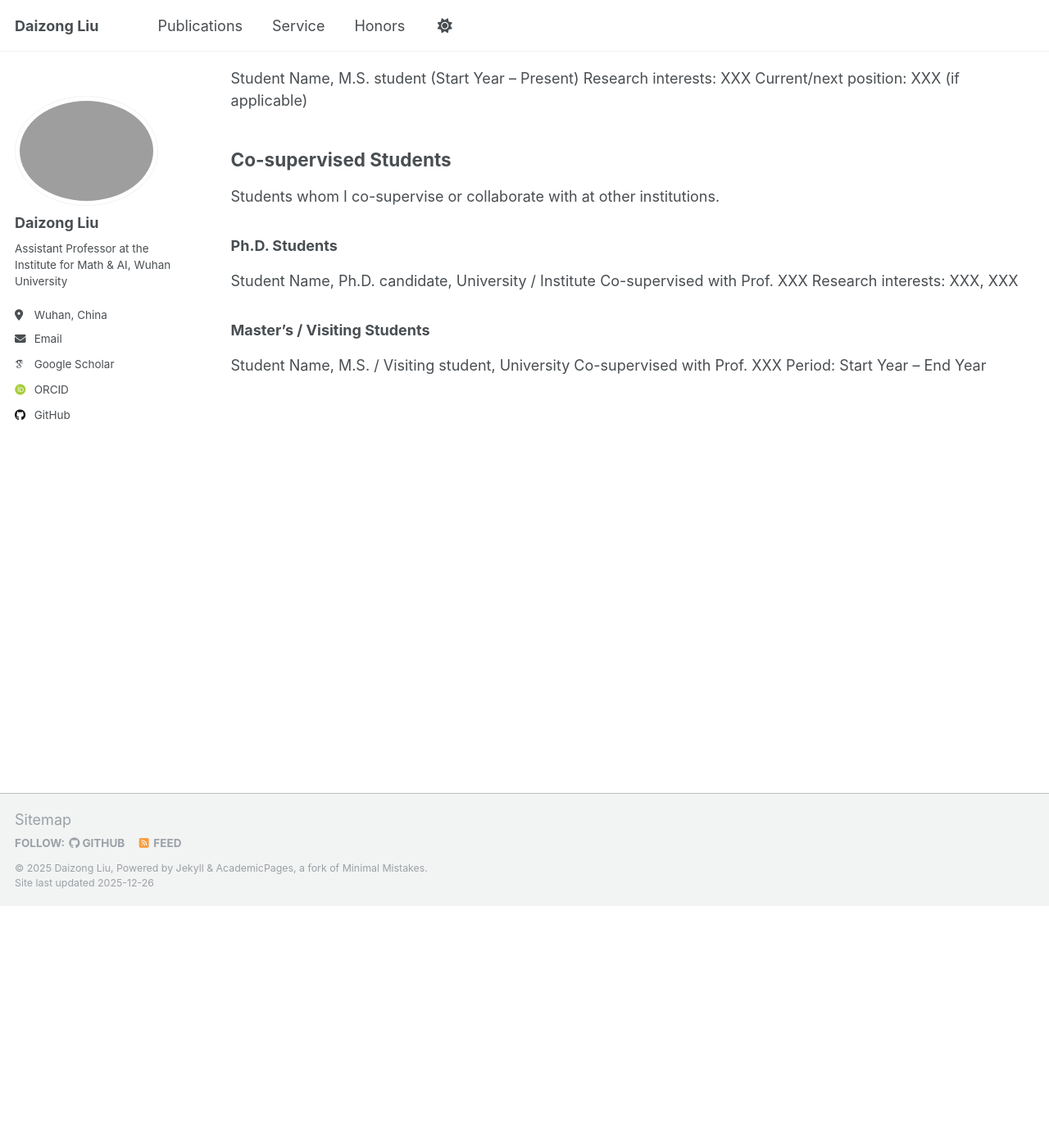
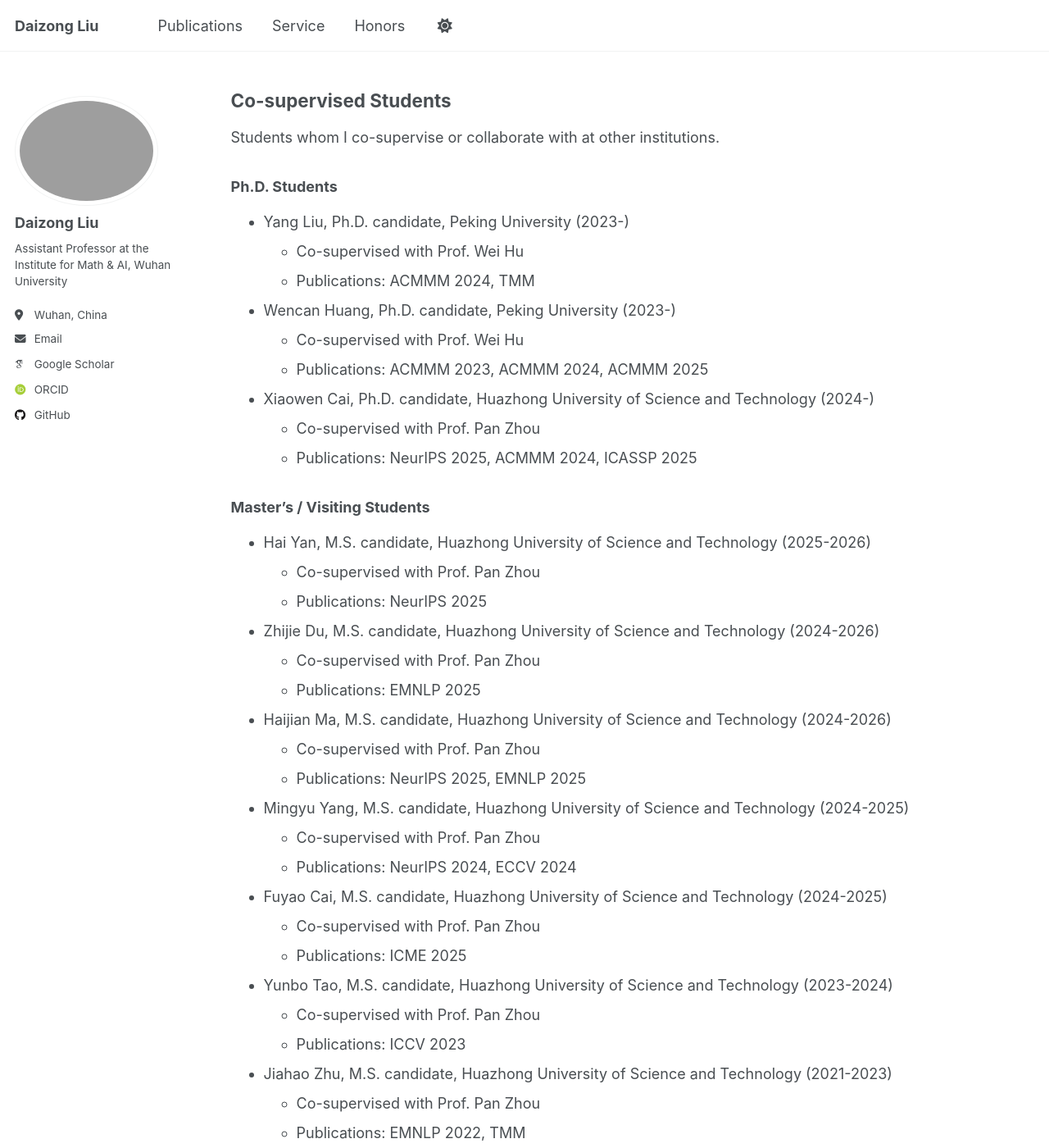
Before and after one commit to liudaizong/liudaizong.github.io, a Jekyll site: the page built from _pages/student.md, in a window 1280 px wide and 1400 px high, scrolled down 295 px. Shown: the whole window at 82% size. Built offline with Jekyll 4.4.1, drawn with Linux system fonts in a browser that asks for light colours; some web fonts are replaced; some of the changed text lies outside the part shown.

Commit message:
Update student.md

```diff
--- a/_pages/student.md
+++ b/_pages/student.md
@@ -12,22 +12,54 @@ Students for whom I serve as the primary supervisor at Wuhan University.
 
 ### Master’s Students
 
-Student Name, M.S. student (Start Year – Present)
-Research interests: XXX
-Current/next position: XXX (if applicable)
-
 ## Co-supervised Students
 
 Students whom I co-supervise or collaborate with at other institutions.
 
 ### Ph.D. Students
 
-Student Name, Ph.D. candidate, University / Institute
-Co-supervised with Prof. XXX
-Research interests: XXX, XXX
+* Yang Liu, Ph.D. candidate, Peking University (2023-)
+  * Co-supervised with Prof. Wei Hu
+  * Publications: ACMMM 2024, TMM
+
+* Wencan Huang, Ph.D. candidate, Peking University (2023-)
+  * Co-supervised with Prof. Wei Hu
+  * Publications: ACMMM 2023, ACMMM 2024, ACMMM 2025
+
+* Xiaowen Cai, Ph.D. candidate, Huazhong University of Science and Technology (2024-)
+  * Co-supervised with Prof. Pan Zhou
+  * Publications: NeurIPS 2025, ACMMM 2024, ICASSP 2025
 
 ### Master’s / Visiting Students
 
-Student Name, M.S. / Visiting student, University
-Co-supervised with Prof. XXX
-Period: Start Year – End Year
+* Hai Yan, M.S. candidate, Huazhong University of Science and Technology (2025-2026)
+  * Co-supervised with Prof. Pan Zhou
+  * Publications: NeurIPS 2025
+
+* Zhijie Du, M.S. candidate, Huazhong University of Science and Technology (2024-2026)
+  * Co-supervised with Prof. Pan Zhou
+  * Publications: EMNLP 2025
+
+* Haijian Ma, M.S. candidate, Huazhong University of Science and Technology (2024-2026)
+  * Co-supervised with Prof. Pan Zhou
+  * Publications: NeurIPS 2025, EMNLP 2025
+
+* Mingyu Yang, M.S. candidate, Huazhong University of Science and Technology (2024-2025)
+  * Co-supervised with Prof. Pan Zhou
+  * Publications: NeurIPS 2024, ECCV 2024
+
+* Fuyao Cai, M.S. candidate, Huazhong University of Science and Technology (2024-2025)
+  * Co-supervised with Prof. Pan Zhou
+  * Publications: ICME 2025
+
+* Yunbo Tao, M.S. candidate, Huazhong University of Science and Technology (2023-2024)
+  * Co-supervised with Prof. Pan Zhou
+  * Publications: ICCV 2023
+
+* Jiahao Zhu, M.S. candidate, Huazhong University of Science and Technology (2021-2023)
+  * Co-supervised with Prof. Pan Zhou
+  * Publications: EMNLP 2022, TMM
+
+* Zeyu Xiong, M.S. candidate, Huazhong University of Science and Technology (2021-2023)
+  * Co-supervised with Prof. Pan Zhou
+  * Publications: ICASSP 2023, TMM
```
